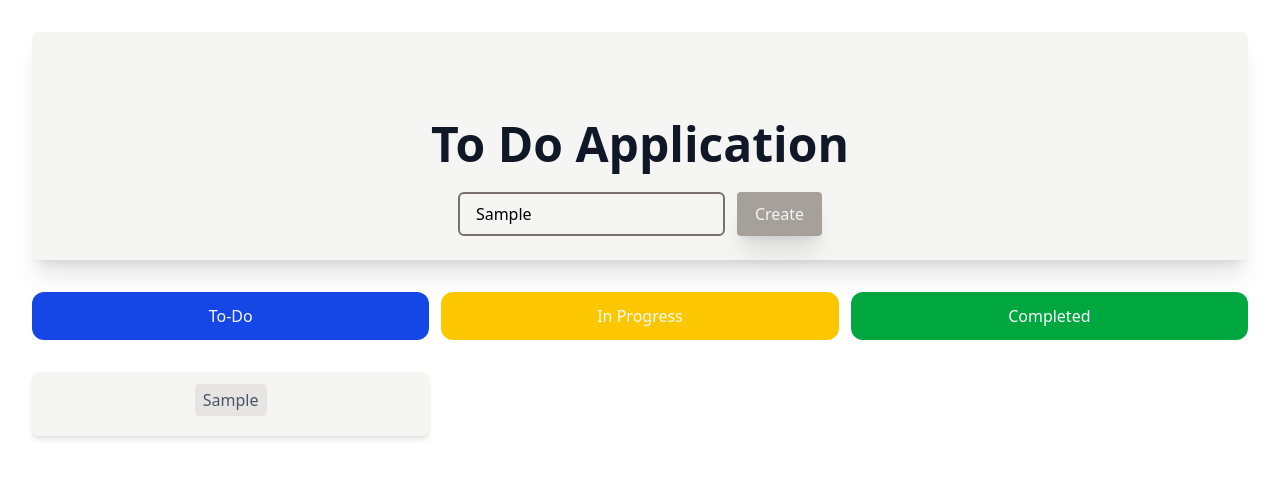
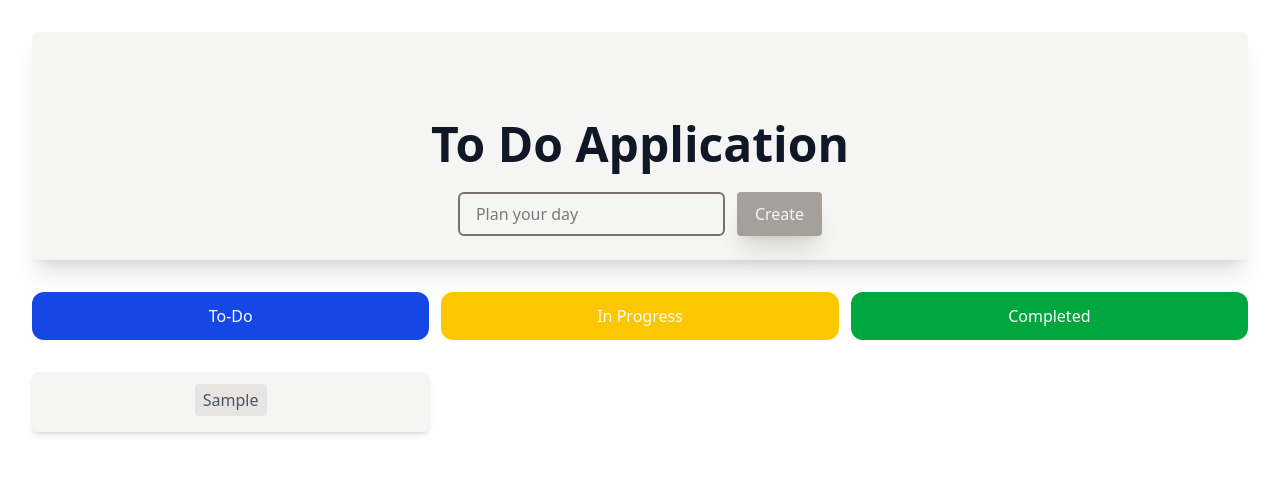
Before and after one commit to Facenam3/react-to-do-app, a React (Vite) app: page / in a window 1280 px wide. Both pictures are taken after typing "Sample" into the empty fields and a click on the button "Create". Shown: the top 478 px of the page. Built offline with nearby package versions, Linux system fonts and the light colour scheme.

Commit message:
added in progress and completed

```diff
--- a/src/App.jsx
+++ b/src/App.jsx
@@ -31,12 +31,70 @@ function App() {
     });
   }
 
+  function handleOnProgress(id) {
+    setProjectState((prevState) => {
+      const projectToMove = prevState.projects.find((project) => project.id === id);
+      if(!projectToMove) return prevState;
+
+      const updatedProjects = prevState.projects.filter((project) => project.id !== id);
+      const updatedinProgress =  [ ...prevState.inProgress, projectToMove ];
+
+      return {
+        ...prevState,
+        projects: updatedProjects,
+        inProgress: updatedinProgress,
+      };
+    });
+  }
+
+  function handleComplete(id) {
+    setProjectState((prevState) => {
+        const projectToMove = prevState.inProgress.find((project) => project.id === id);
+        if(!projectToMove) return prevState;
+
+        const updatedProjects = [...prevState.projects];
+        const updatedinProgress = prevState.inProgress.filter((project) => project.id !== id);
+        const updatedCompleted = [ ...prevState.completed, projectToMove ];
+
+        return {
+          ...prevState,
+          projects: updatedProjects,
+          inProgress: updatedinProgress,
+          completed: updatedCompleted
+        }
+    });
+  }
+
+  function handleDelete(id) {
+    setProjectState((prevState) => {
+      const deletedProject = prevState.inProgress.filter((project) => project.id !== id);
+      if(!deletedProject) return prevState;
+
+      const updatedProjects = [ ...prevState.projects ];
+      const updatedinProgress = [ ...prevState.inProgress ];
+      const updatedCompleted = deletedProject;
+
+      return {
+        projects: updatedProjects,
+        inProgress: updatedinProgress,
+        completed: updatedCompleted
+      }
+    })
+  }
+
   console.log(projectsState);
 
   return (
     <>
       <ToDoApp onAdd={handleAddProject} />
-      <Projects projects={projectsState.projects}/>
+      <Projects
+        projects={projectsState.projects}
+        inProgressProjects={projectsState.inProgress}
+        completedProjects={projectsState.completed}
+        onCompleted={handleComplete}
+        onProgress={handleOnProgress}
+        onDelete={handleDelete}
+        />
     </>
   )
 }
--- a/src/components/CreateProject.jsx
+++ b/src/components/CreateProject.jsx
@@ -9,8 +9,9 @@ export default function CreateProject({ onAdd }) {
     function handleSave() {
         const enteredProject = project.current.value;
 
-        ///validate
         onAdd({ project: enteredProject });
+
+        project.current.value = "";
     }
 
     return (
--- a/src/components/Projects.jsx
+++ b/src/components/Projects.jsx
@@ -1,18 +1,20 @@
 import ProjectButton from "./ProjectButton.jsx";
 import ShowProjects from "./ShowProjects.jsx";
 
-export default function Projects({projects}) {
+export default function Projects({projects, onProgress, inProgressProjects, onCompleted, completedProjects, onDelete}) {
     return (
         <div className="mt-8 flex gap-3">
             <div className="w-full">
                 <ProjectButton >To-Do</ProjectButton>
-                <ShowProjects projects={projects} />
+                <ShowProjects type="todo" projects={projects} onProgress={onProgress} />
             </div>
             <div className="w-full">
                 <ProjectButton >In Progress</ProjectButton>
+                <ShowProjects type="inProgress" projects={inProgressProjects} onCompleted={onCompleted} />
             </div>
             <div className="w-full">
                 <ProjectButton >Completed</ProjectButton>
+                <ShowProjects  type="completed"  projects={completedProjects} onDelete={onDelete} />
             </div>
         </div>
     );
--- a/src/components/ShowProjects.jsx
+++ b/src/components/ShowProjects.jsx
@@ -1,11 +1,23 @@
-export default function ShowProjects({ projects, ...props }) {
+export default function ShowProjects({ projects, type, onProgress, onCompleted, onDelete, ...props }) {
+    if(projects.length === 0) return null;
+
+    function handleClick(id) {
+        if(type === "todo") {
+            onProgress(id);
+        } else if (type === "inProgress") {
+            onCompleted(id);
+        } else {
+            onDelete(id);
+        }
+    }
         return (
             <ul className="mt-8 shadow-md rounded-md bg-stone-100 p-3">
                 {projects.map((project) => (
-                <li key={project.idd}>
+                    <li key={project.id}>
                         <button
                             {...props}
-                        className="py-1 px-2 bg-stone-200 hover:bg-stone-400 text-gray-600 hover:text-gray-50 mb-2 rounded-sm cursor-pointer"
+                            className="py-1 px-2 bg-stone-200 hover:bg-stone-400 text-gray-600 hover:text-gray-50 mb-1 rounded-sm cursor-pointer"
+                            onClick={() => handleClick(project.id)}
                         >
                         {project.project}
                         </button>
@@ -13,4 +25,5 @@ export default function ShowProjects({ projects, ...props }) {
                 ))}
             </ul>
         );
+
 }
--- a/src/output.css
+++ b/src/output.css
@@ -7,24 +7,9 @@
       "Segoe UI Emoji", "Segoe UI Symbol", "Noto Color Emoji";
     --font-mono: ui-monospace, SFMono-Regular, Menlo, Monaco, Consolas, "Liberation Mono",
       "Courier New", monospace;
-    --color-yellow-300: oklch(90.5% 0.182 98.111);
     --color-yellow-400: oklch(85.2% 0.199 91.936);
-    --color-yellow-500: oklch(79.5% 0.184 86.047);
-    --color-yellow-700: oklch(55.4% 0.135 66.442);
-    --color-yellow-800: oklch(47.6% 0.114 61.907);
-    --color-green-400: oklch(79.2% 0.209 151.711);
-    --color-green-500: oklch(72.3% 0.219 149.579);
     --color-green-600: oklch(62.7% 0.194 149.214);
-    --color-green-700: oklch(52.7% 0.154 150.069);
-    --color-green-800: oklch(44.8% 0.119 151.328);
-    --color-blue-400: oklch(70.7% 0.165 254.624);
     --color-blue-700: oklch(48.8% 0.243 264.376);
-    --color-blue-800: oklch(42.4% 0.199 265.638);
-    --color-purple-400: oklch(71.4% 0.203 305.504);
-    --color-purple-500: oklch(62.7% 0.265 303.9);
-    --color-purple-600: oklch(55.8% 0.288 302.321);
-    --color-purple-800: oklch(43.8% 0.218 303.724);
-    --color-purple-900: oklch(38.1% 0.176 304.987);
     --color-gray-50: oklch(98.5% 0.002 247.839);
     --color-gray-100: oklch(96.7% 0.003 264.542);
     --color-gray-400: oklch(70.7% 0.022 261.325);
@@ -34,9 +19,7 @@
     --color-stone-200: oklch(92.3% 0.003 48.717);
     --color-stone-400: oklch(70.9% 0.01 56.259);
     --color-stone-500: oklch(55.3% 0.013 58.071);
-    --color-stone-600: oklch(44.4% 0.011 73.639);
     --color-stone-800: oklch(26.8% 0.007 34.298);
-    --color-stone-900: oklch(21.6% 0.006 56.043);
     --spacing: 0.25rem;
     --text-5xl: 3rem;
     --text-5xl--line-height: 1;
@@ -206,6 +189,9 @@
   .mt-16 {
     margin-top: calc(var(--spacing) * 16);
   }
+  .mb-1 {
+    margin-bottom: calc(var(--spacing) * 1);
+  }
   .mb-2 {
     margin-bottom: calc(var(--spacing) * 2);
   }
@@ -227,9 +213,6 @@
   .resize {
     resize: both;
   }
-  .flex-row {
-    flex-direction: row;
-  }
   .items-center {
     align-items: center;
   }
@@ -238,9 +221,6 @@
   }
   .gap-3 {
     gap: calc(var(--spacing) * 3);
-  }
-  .gap-4 {
-    gap: calc(var(--spacing) * 4);
   }
   .rounded-md {
     border-radius: var(--radius-md);
@@ -357,13 +337,6 @@
       }
     }
   }
-  .hover\:text-gray-400 {
-    &:hover {
-      @media (hover: hover) {
-        color: var(--color-gray-400);
-      }
-    }
-  }
 }
 @property --tw-border-style {
   syntax: "*";
```
Lines whose indentation alone changed are shown as unchanged.
